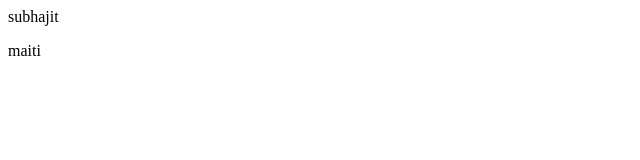
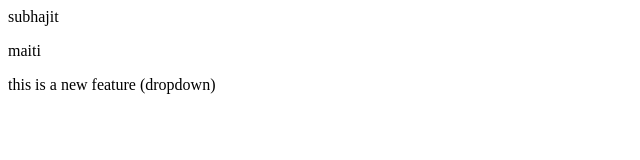
Before and after one commit to SUBHAJITMAITI/khokan, a plain HTML site: page index.html in a window 1280 px wide. Shown: the whole page, without its empty margins (0-640 px from the left). Drawn offline with Linux system fonts and the light colour scheme.

Commit message:
some changes

```diff
--- a/index.html
+++ b/index.html
@@ -1,2 +1,3 @@
 <p>subhajit </p>
 <p>maiti</p>
+<p>this is a new feature (dropdown) </p>
```
